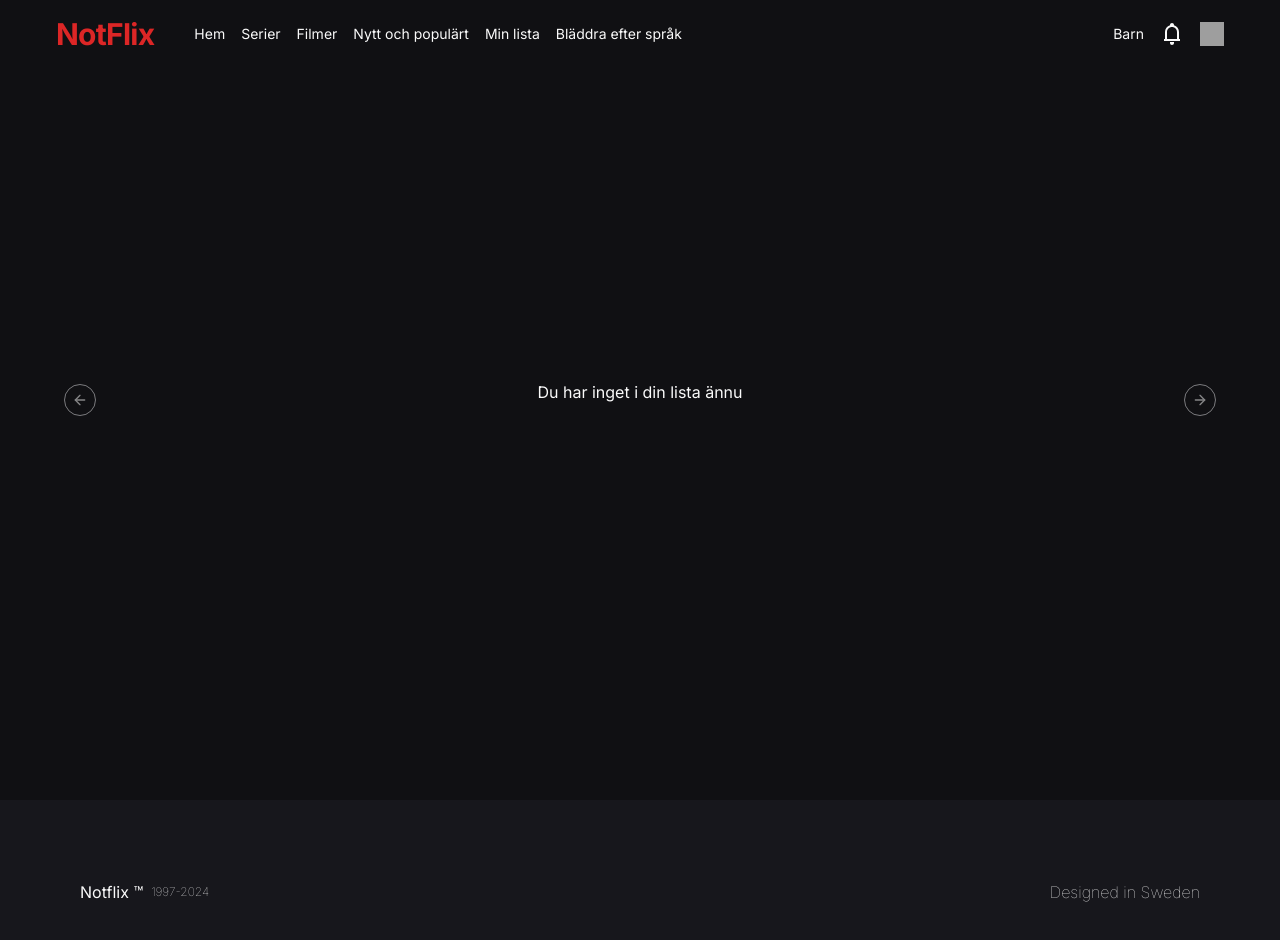
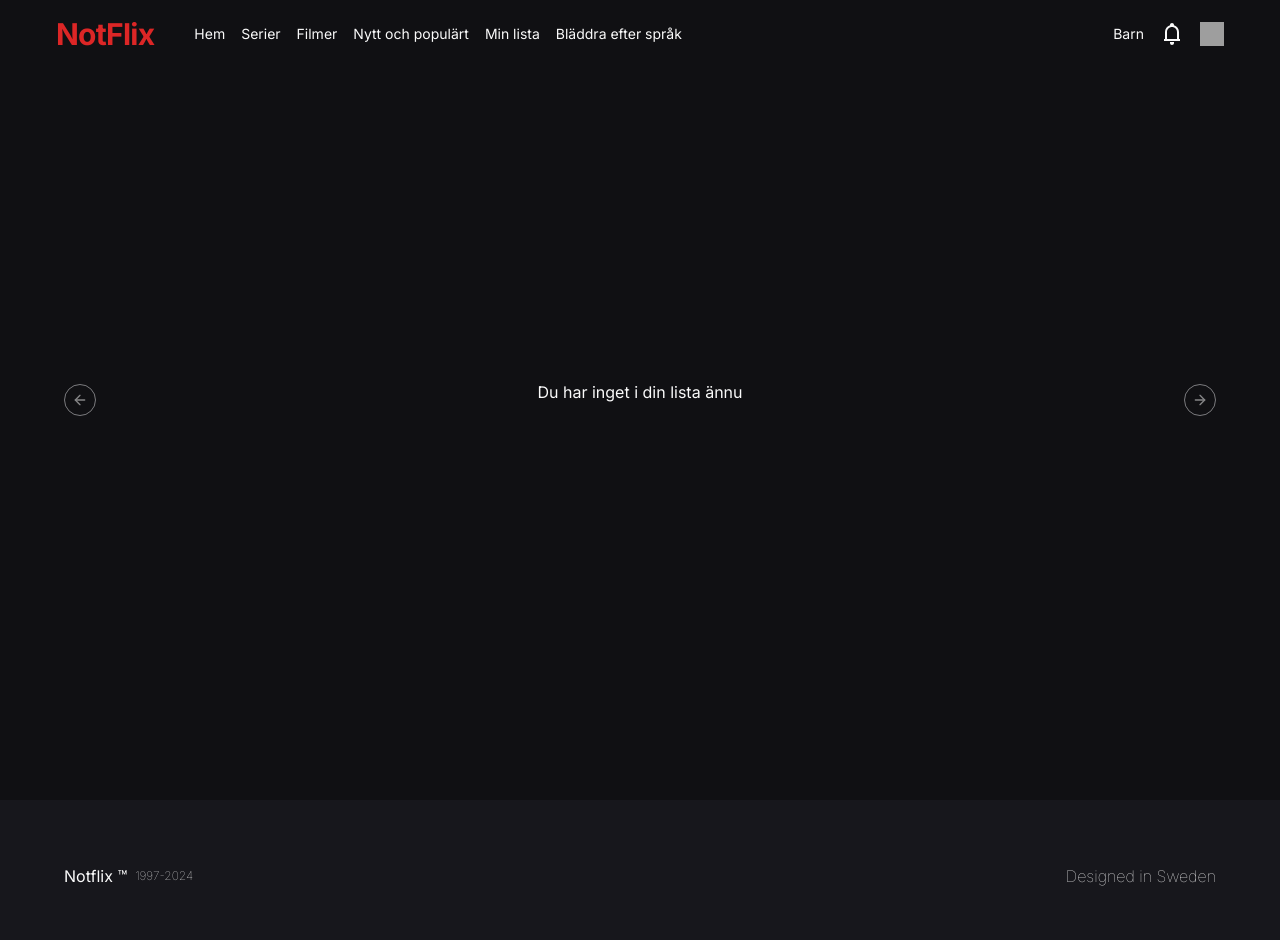
Before and after one commit to jolley34/notflix, a Next.js app: page /mylist in a window 1280 px wide. Shown: the top 940 px of the page. Built offline with nearby package versions, Linux system fonts and the light colour scheme; grey boxes are pictures that could not be loaded.

Commit message:
bytt ut en bild och fixat spacing i footer

```diff
--- a/components/footer.tsx
+++ b/components/footer.tsx
@@ -1,7 +1,7 @@
 export default function Footer() {
   return (
-    <footer className="bg-secondary-foreground p-20 w-full bottom-0 ">
-      <div className="flex justify-between  items-center">
+    <footer className="bg-secondary-foreground p-16 w-full bottom-0 ">
+      <div className="flex justify-between items-center">
         <div className="flex gap-2 items-center">
           <h1>Notflix ™</h1>
           <h1 className="font-thin text-xs ">1997-2024</h1>
--- a/data/movies.json
+++ b/data/movies.json
@@ -175,7 +175,7 @@
     "actors": ["Robert De Niro", "Ray Liotta", "Joe Pesci"],
     "genre": "Biography, Crime, Drama",
     "synopsis": "The story of Henry Hill and his life in the mafia, covering his relationship with his wife Karen and his mob partners Jimmy Conway and Tommy DeVito.",
-    "thumbnail": "https://m.media-amazon.com/images/M/MV5BY2NkZjEzMDgtN2RjYy00YzM1LWI4ZmQtMjIwYjFjNmI3ZGEwXkEyXkFqcGdeQXVyNzkwMjQ5NzM@._V1_SY1000_CR0,0,675,1000_AL_.jpg",
+    "thumbnail": "https://www.tallengestore.com/cdn/shop/products/Goodfellas_-_Martin_Scorcese_Collection_-_Tallenge_Hollywood_Cult_Classics_Movie_Poster_0e8810b0-1c76-4a7d-b158-a39209eb0d7c.jpg?v=1570155954",
     "slug": "goodfellas",
     "video": "https://www.dropbox.com/scl/fi/8g9m9qx9xvgd5pi155qvr/Goodfellas-1990-Official-Trailer-1-Martin-Scorsese-Movie.mp4?rlkey=9yamfxohz31n3rah2glvrvy1b&raw=1"
   },
```
